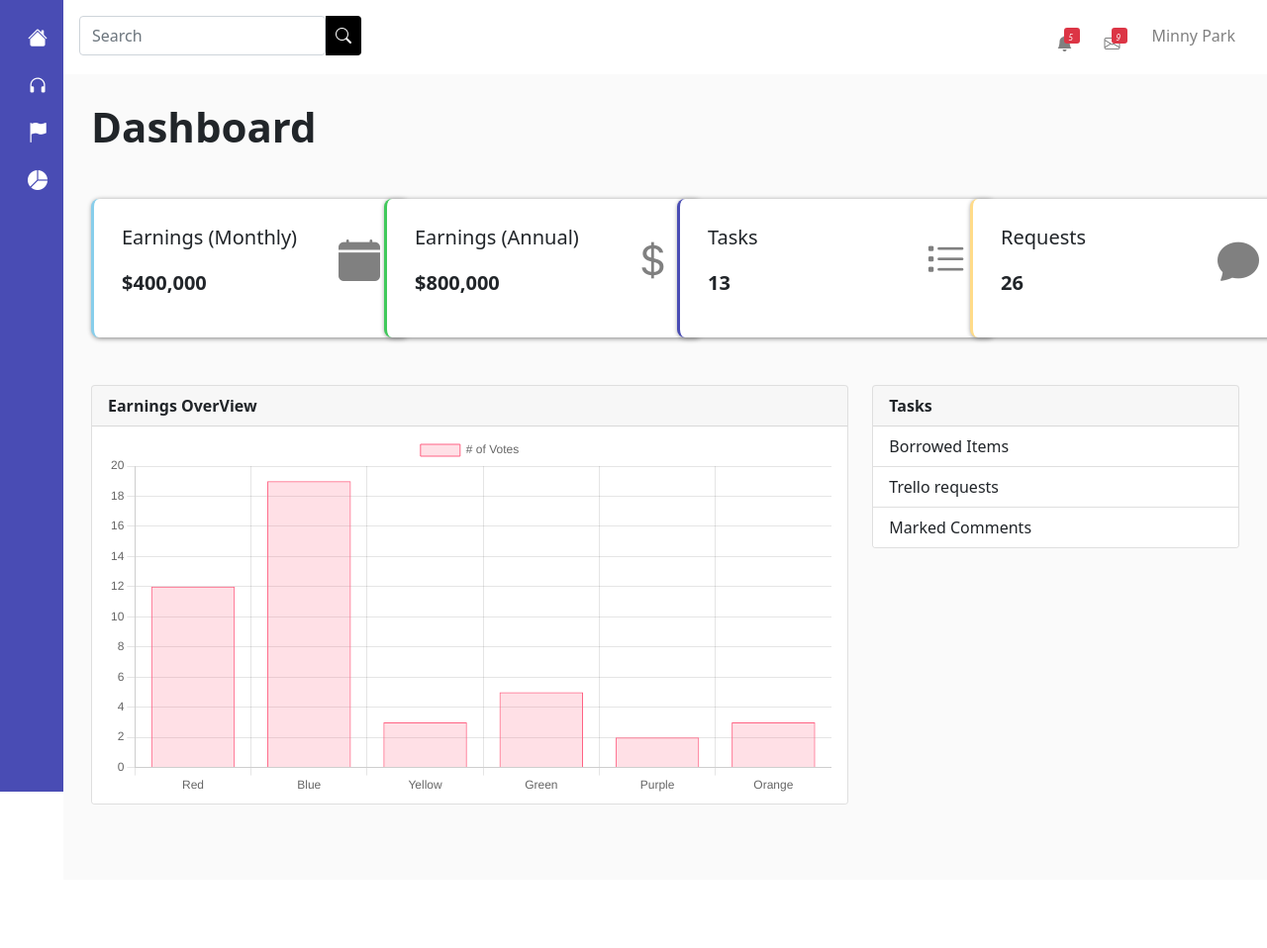
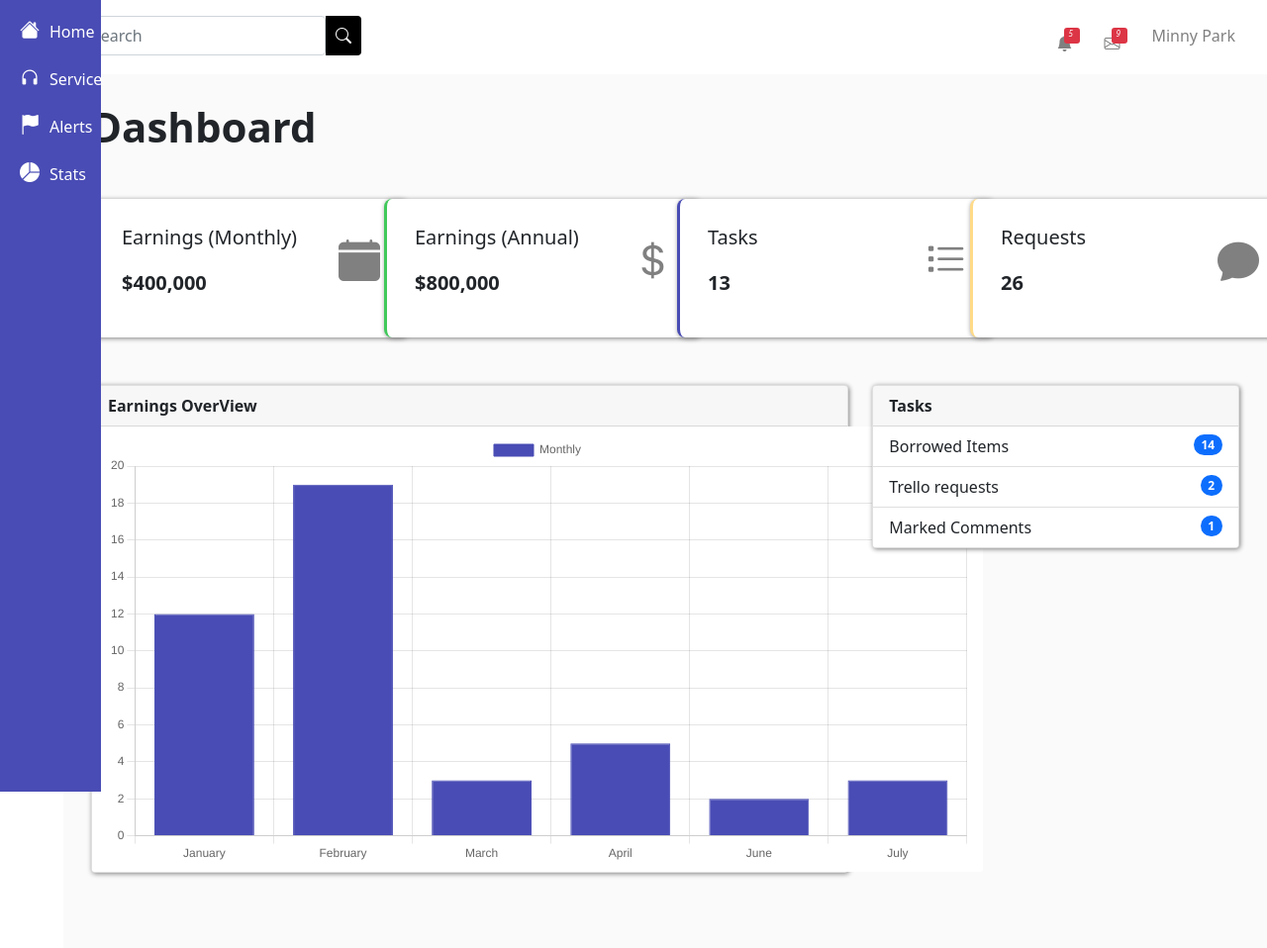
Before and after one commit to Youn-Young-Seon/Youn-Young-Seon.github.io, a web app: file adminPage.html in a window 1280 px wide. Shown: the whole page at 99% size. Before the commit the page ends 813 px from the top, so only its background shows below. Run offline with its HTML, style and script files only (its server is not run), Linux system fonts and the light colour scheme; some libraries are stand-ins or nearby versions.

Commit message:
apple Html&Css adminPage working...

```diff
--- a/adminPage.html
+++ b/adminPage.html
@@ -14,7 +14,7 @@
         <div class="header-container">
             <div class="header-search">
                 <form class="d-flex">
-                    <input style="margin-right: 0 !important;; padding-right: 0 !important;" class="form-control me-2" type="search" placeholder="Search" aria-label="Search">
+                    <input style="margin-right: 0 !important; padding-right: 0 !important;" class="form-control me-2 header-search-mv" type="search" placeholder="Search" aria-label="Search">
                     <button class="search-btn"><i class="bi bi-search"></i></button>
                 </form>
             </div>
@@ -38,10 +38,10 @@
 
      <div class="sidebar">
         <div class="sidebar-container">
-            <div><i class="bi bi-house-fill"></i></div>
-            <div><i class="bi bi-headphones"></i></div>
-            <div><i class="bi bi-flag-fill"></i></div>
-            <div><i class="bi bi-pie-chart-fill"></i></div>
+            <div class="side-bar-icon"><p>Home</p><i class="bi bi-house-fill"></i></div>
+            <div class="side-bar-icon"><p>Service</p><i class="bi bi-headphones"></i></div>
+            <div class="side-bar-icon"><p>Alerts</p><i class="bi bi-flag-fill"></i></div>
+            <div class="side-bar-icon"><p>Stats</p><i class="bi bi-pie-chart-fill"></i></div>
         </div>
      </div>
 
@@ -98,26 +98,38 @@
 
             <div class="row">
                 <div class="col-8">
-                    <div class="card" style="width: 100%;">
+                    <div class="card box-shadowing" style="width: 100%;">
                         <div class="card-header" style="margin: 0;">
                             <strong>Earnings OverView</strong>
                         </div>
                         <ul class="list-group list-group-flush">
-                            <li class="list-group-item">
+                            <li class="list-group-item" style="width: 900px; height: 450px; margin-right: auto; margin-left: auto;">
                                 <canvas id="myChart"></canvas>
                             </li>
                         </ul>
                     </div>
                 </div>
                 <div class="col-4">
-                    <div class="card" style="width: 100%;">
+                    <div class="card box-shadowing" style="width: 100%;">
                         <div class="card-header" style="margin: 0;">
                           <strong>Tasks</strong>
                         </div>
                         <ul class="list-group list-group-flush">
-                            <li class="list-group-item">Borrowed Items</li>
-                            <li class="list-group-item">Trello requests</li>
-                            <li class="list-group-item">Marked Comments</li>
+                            <li class="list-group-item">
+                                Borrowed Items
+                                <span class="badge rounded-pill bg-primary" style="float: right;">14</span>
+                                <div class="clearfix" style="margin: 0;"></div>
+                            </li>
+                            <li class="list-group-item">
+                                Trello requests
+                                <span class="badge rounded-pill bg-primary" style="float: right;">2</span>
+                                <div class="clearfix" style="margin: 0;"></div>
+                            </li>
+                            <li class="list-group-item">
+                                Marked Comments
+                                <span class="badge rounded-pill bg-primary" style="float: right;">1</span>
+                                <div class="clearfix" style="margin: 0;"></div>
+                            </li>
                         </ul>
                     </div>
                 </div>
@@ -133,12 +145,12 @@
         var myChart = new Chart(ctx, {
             type: 'bar',
             data: {
-                labels: ['Red', 'Blue', 'Yellow', 'Green', 'Purple', 'Orange'],
+                labels: ['January', 'February', 'March', 'April', 'June', 'July'],
                 datasets: [{
-                    label: '# of Votes',
+                    label: 'Monthly',
                     data: [12, 19, 3, 5, 2, 3],
-                    backgroundColor: 'rgba(255, 99, 132, 0.2)',
-                    borderColor: 'rgba(255, 99, 132, 1)',
+                    backgroundColor: '#494cb4',
+                    borderColor: '#494cb4',
                     borderWidth: 1
                 }]
             },
--- a/css/admin.css
+++ b/css/admin.css
@@ -10,6 +10,10 @@ h1 {
   color: white;
   border-radius: 0 4px 4px 0;
   border: none;
+}
+
+.box-shadowing {
+  box-shadow: 1px 1px 5px gray;
 }
 
 .left-skyblue {
@@ -45,6 +49,14 @@ h1 {
   align-items: center;
 }
 
+.header-search-mv {
+  transition: all 1s;
+}
+
+.header-search-mv:focus {
+  width: 500px;
+}
+
 .header-myPage {
   display: flex;
   align-items: center;
@@ -74,7 +86,6 @@ h1 {
 
 .myPage-redbox p {
   position: absolute;
-  top: 4px;
   left: 4px;
 }
 
@@ -83,13 +94,13 @@ h1 {
   height: 100%;
   background-color: #494cb4;
   float: left;
-  padding: 28px;
+  padding: 20px;
+  transition: all 1s;
+  position: fixed;
+  z-index: 1;
 }
 
 .sidebar-container {
-  display: flex;
-  flex-direction: column;
-  justify-content: center;
   color: white;
 }
 
@@ -102,6 +113,43 @@ h1 {
   font-size: 20px;
 }
 
+.side-bar-icon p {
+  position: fixed;
+  transform: translateX(-100px);
+}
+
+.sidebar:hover {
+  width: 8%;
+}
+.sidebar:hover .side-bar-icon p {
+  -webkit-animation-name: sidebar-move;
+          animation-name: sidebar-move;
+  -webkit-animation-duration: 1s;
+          animation-duration: 1s;
+  -webkit-animation-fill-mode: forwards;
+          animation-fill-mode: forwards;
+}
+.sidebar:hover .side-bar-icon {
+  text-align: left;
+}
+
+@-webkit-keyframes sidebar-move {
+  0% {
+    transform: translateX(-100px);
+  }
+  100% {
+    transform: translateX(30px);
+  }
+}
+
+@keyframes sidebar-move {
+  0% {
+    transform: translateX(-100px);
+  }
+  100% {
+    transform: translateX(30px);
+  }
+}
 .content {
   padding: 28px;
   width: 95%;
--- a/css/admin.scss
+++ b/css/admin.scss
@@ -26,6 +26,10 @@ h1{
 	color: white;
 	border-radius: 0 4px 4px 0;
 	border: none;
+}
+
+.box-shadowing{
+	box-shadow: $basic-box-shadow;
 }
 
 @mixin box-left-color($color) {
@@ -66,6 +70,14 @@ h1{
 	align-items: center;
 }
 
+.header-search-mv{
+	transition: all 1s;
+}
+
+.header-search-mv:focus{
+	width: 500px;
+}
+
 .header-myPage{
 	display: flex;
 	align-items: center;
@@ -95,7 +107,6 @@ h1{
 
 .myPage-redbox p{
 	position: absolute;
-	top: 4px;
 	left: 4px;
 }
 
@@ -104,15 +115,15 @@ h1{
 .sidebar{
 	width: 5%;
 	height: 100%;
-	background-color: #494cb4;
+	background-color: $main-blue;
 	float: left;
-	padding: $basic-lg-size;
+	padding: 20px;
+	transition: all 1s;
+	position: fixed;
+	z-index: 1;
 }
 
 .sidebar-container{
-	display: flex;
-	flex-direction: column;
-	justify-content: center;
 	color: white;
 }
 
@@ -123,6 +134,32 @@ h1{
 
 .sidebar-container i{
 	font-size: 20px;
+}
+
+.side-bar-icon p{
+	position: fixed;
+	transform: translateX(-100px);
+}
+
+.sidebar:hover {
+	width: 8%;
+	.side-bar-icon p{
+		animation-name: sidebar-move;
+		animation-duration: 1s;
+		animation-fill-mode: forwards;
+	}
+	.side-bar-icon{
+		text-align: left;
+	}
+}
+
+@keyframes sidebar-move {
+	0%{
+		transform: translateX(-100px);
+	}
+	100%{
+		transform: translateX(30px);
+	}
 }
 
 
@@ -145,6 +182,8 @@ h1{
 	border-radius: 8px;
 	background-color: white;
 	box-shadow: $basic-box-shadow;
+	// margin-left: auto;
+	// margin-right: auto;
 	display: flex;
 	justify-content: space-between;
 	align-items: center;
```
Also changed, not shown: 1 other file.
